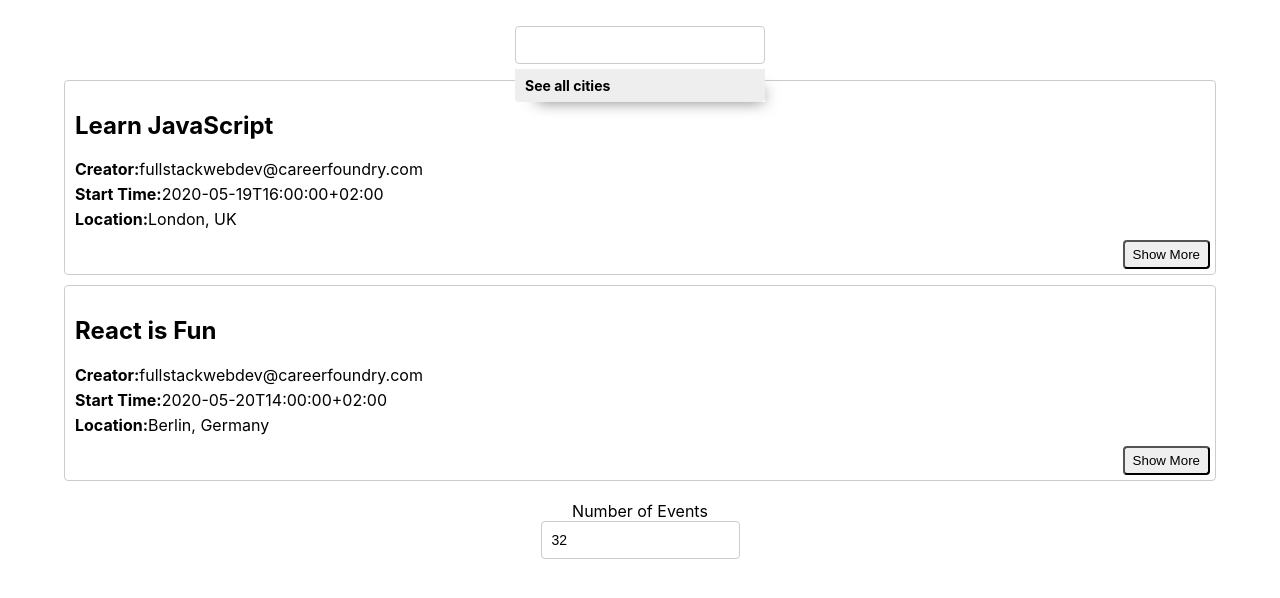
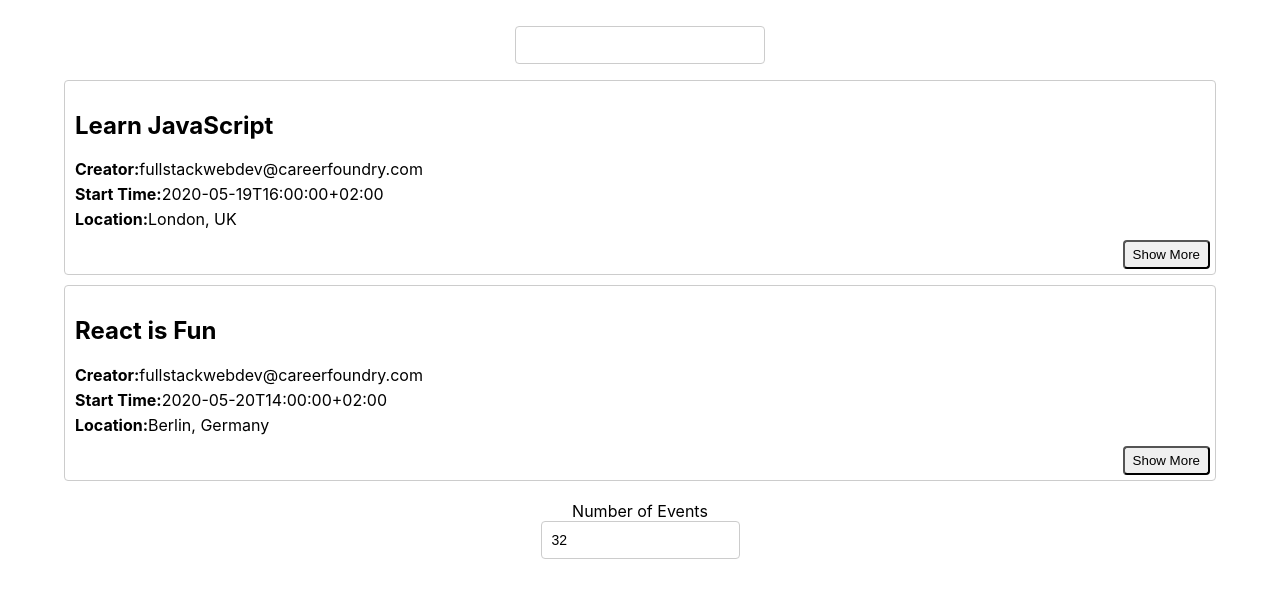
Before and after one commit to ad-szwed/meet, a React (Create React App) app: page / in a window 1280 px wide. Shown: the top 598 px of the page. Built offline with nearby package versions, Linux system fonts and the light colour scheme.

Commit message:
4.4 selecting a suggestion should hide the suggestions list

```diff
--- a/src/CitySearch.js
+++ b/src/CitySearch.js
@@ -21,7 +21,8 @@ class CitySearch extends Component {
 
   handleItemClicked = (suggestion) => {
     this.setState({
-      query: suggestion
+      query: suggestion,
+      showSuggestions: false
     });
 
     this.props.updateEvents(suggestion);
@@ -37,7 +38,7 @@ class CitySearch extends Component {
           onChange={this.handleInputChanged}
           onFocus={() => { this.setState({ showSuggestions: true }) }}
         />
-        <ul className="suggestions">
+        <ul className="suggestions" style={this.state.showSuggestions ? {} : { display: 'none' }}>
           {this.state.suggestions.map((suggestion) => (
             <li
               key={suggestion}
```
Also changed, not shown: 1 other file (tests, documents, lock files or other folders).
